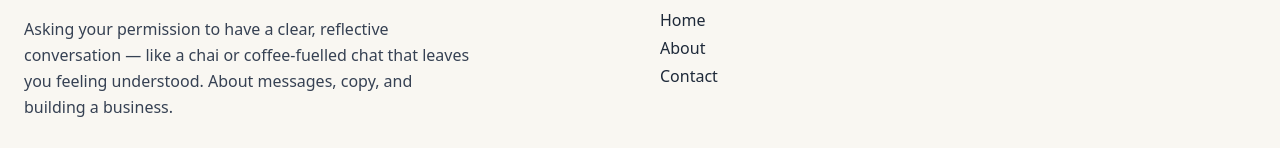
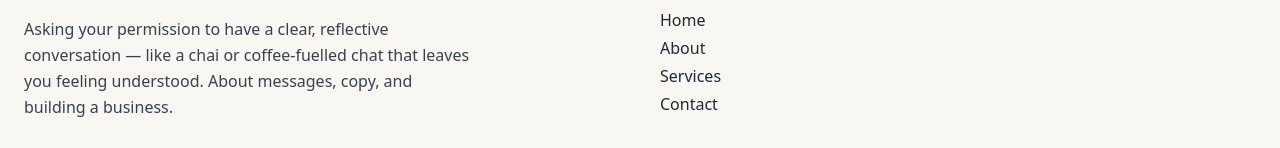
Before and after one commit to amitrverma/ruchika-website, a Next.js app: page / in a window 1280 px wide. Shown: the part 5856-6004 px from the top of the page. Built offline with nearby package versions, Linux system fonts and the light colour scheme.

Commit message:
build failure fixed

```diff
--- a/src/app/components/Footer.tsx
+++ b/src/app/components/Footer.tsx
@@ -59,6 +59,14 @@ export default function Footer() {
                   About
                 </Link>
               </li>
+                            <li>
+                <Link
+                  href="/services"
+                  className="hover:text-brandAccent font-medium"
+                >
+                  Services
+                </Link>
+              </li>
               <li>
                 <Link
                   href="/contact"
--- a/src/app/components/Hero.tsx
+++ b/src/app/components/Hero.tsx
@@ -1,5 +1,4 @@
 import Image from "next/image";
-import Link from "next/link";
 
 export default function Hero() {
   return (
@@ -24,7 +23,7 @@ export default function Hero() {
           href="/contact"
           className="btn text-md"
         >
-         LET'S CONNECT OVER A CALL
+         LET&apos;S CONNECT OVER A CALL
         </a>
         </div>
 
--- a/src/app/components/ProcessSection.tsx
+++ b/src/app/components/ProcessSection.tsx
@@ -30,7 +30,7 @@ export default function ProcessSection() {
         </h2>
 
         <div className="grid md:grid-cols-2 gap-8">
-          {phases.map((phase, i) => (
+          {phases.map((phase) => (
             <div
               key={phase.title}
               className="bg-white border border-gray-200 rounded-2xl p-8 shadow-sm hover:shadow-md transition-shadow"
```
